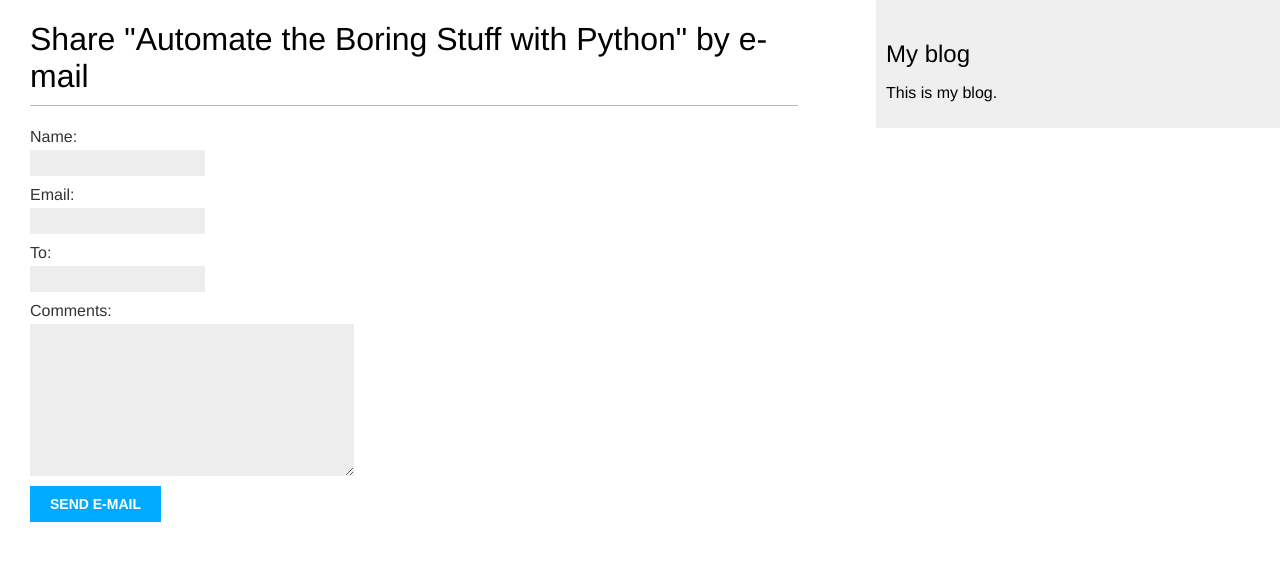
After one commit to polar9527/mysite, a Django app: page /blog/9/share/ in a window 1280 px wide. The commit adds this page. Shown: the top 561 px of the page. Run offline with Django 3.2, Linux system fonts and the light colour scheme; data comes from the database, SQL or seed files in the repository; both versions use the stored data as it was after the commit.

Commit message:
Add sharing posts by e-mail feature
	create a local file named passwd for password storing;
	set the settings.py for sending email to 163.com .

	• Create a form for users to fill in their name and e-mail, the e-mail recipient,and optional comments
	• Create a view in the views.py file that handles the posted data and sends the e-mail
	• Add an URL pattern for the new view in the urls.py file of the blog application
	• Create a template to display the form

```diff
--- a/blog/admin.py
+++ b/blog/admin.py
@@ -5,6 +5,7 @@ from .models import Post
 # Register your models here.
 class PostAdmin(admin.ModelAdmin):
     list_display = ('title', 'slug', 'author', 'publish','status')
+    list_display_links = ('title','slug',)
     list_filter = ('status', 'created', 'publish', 'author')
     search_fields = ('title', 'body')
     prepopulated_fields = {'slug': ('title',)}
--- /dev/null
+++ b/blog/forms.py
@@ -0,0 +1,7 @@
+from django import forms
+
+class EmailPostForm(forms.Form):
+    name = forms.CharField(max_length=25)
+    email = forms.EmailField()
+    to = forms.EmailField()
+    comments = forms.CharField(required=False, widget=forms.Textarea)
--- a/blog/templates/blog/base.html
+++ b/blog/templates/blog/base.html
@@ -1,6 +1,6 @@
 {% load staticfiles %}
 <!DOCTYPE html>
-    <html>
+<html>
     <head>
         <title>{% block title %}{% endblock %}</title>
         <link href="{% static "blog/css/blog.css" %}" rel="stylesheet">
--- a/blog/templates/blog/post/detail.html
+++ b/blog/templates/blog/post/detail.html
@@ -6,4 +6,9 @@
         Published {{ post.publish }} by {{ post.author }}
     </p>
     {{ post.body|linebreaks }}
+    <p>
+        <a href="{% url "blog:post_share" post.id %}">
+            Share this post
+        </a>
+    </p>
 {% endblock %}
--- /dev/null
+++ b/blog/templates/blog/post/share.html
@@ -0,0 +1,17 @@
+{% extends "blog/base.html" %}
+
+{% block title %}Share a post{% endblock %}
+
+{% block content %}
+    {% if sent %}
+        <h1>E-mail successfully sent</h1>
+        <p>"{{ post.title }}" was successfully sent by e-mail.</p>
+    {% else %}
+        <h1>Share "{{ post.title }}" by e-mail</h1>
+        <form action="" method="post">
+            {{ form.as_p }}
+            {% csrf_token %}
+            <input type="submit" value="Send e-mail">
+        </form>
+    {% endif %}
+{% endblock %}
--- a/blog/urls.py
+++ b/blog/urls.py
@@ -8,4 +8,5 @@ urlpatterns = [
     url(r'^(?P<year>\d{4})/(?P<month>\d{2})/(?P<day>\d{2})/(?P<post>[-\w]+)/$',
         views.post_detail,
         name='post_detail'),
+    url(r'^(?P<post_id>\d+)/share/$', views.post_share,name='post_share'),
 ]
--- a/blog/views.py
+++ b/blog/views.py
@@ -1,7 +1,9 @@
 from django.shortcuts import render, get_object_or_404
 from django.core.paginator import Paginator, EmptyPage, PageNotAnInteger
 from django.views.generic import ListView
+from django.core.mail import send_mail
 from .models import Post
+from .forms import EmailPostForm
 
 # Create your views here.
 class PostListView(ListView):
@@ -32,3 +34,28 @@ def post_detail(request, year, month, day, post):
         publish__month=month,
         publish__day=day)
     return render(request,'blog/post/detail.html',{'post': post})
+
+def post_share(request, post_id):
+    # Retrieve post by id
+    post = get_object_or_404(Post, id=post_id, status='published')
+    sent = False
+
+    if request.method == 'POST':
+        # Form was submitted
+        form = EmailPostForm(request.POST)
+        if form.is_valid():
+            # Form fields passed validation
+            cd = form.cleaned_data
+            post_url = request.build_absolute_uri(post.get_absolute_url())
+            subject = '{} ({}) recommends you reading "{}"'\
+                        .format(cd['name'], cd['email'], post.title)
+            message = 'Read "{}" at {}\n\n{}\'s comments: {}'\
+                        .format(
+                            post.title, post_url, cd['name'], cd['comments'])
+            send_mail(subject, message, 'polar9527@163.com', [cd['to']])
+            sent = True
+    else:
+        form = EmailPostForm()
+    return render(request, 'blog/post/share.html', {'post': post,
+                                                    'form': form,
+                                                    'sent': sent})
```
Also changed, not shown: mysite/settings.py (+11 -0 lines), db.sqlite3, 1 other file.
